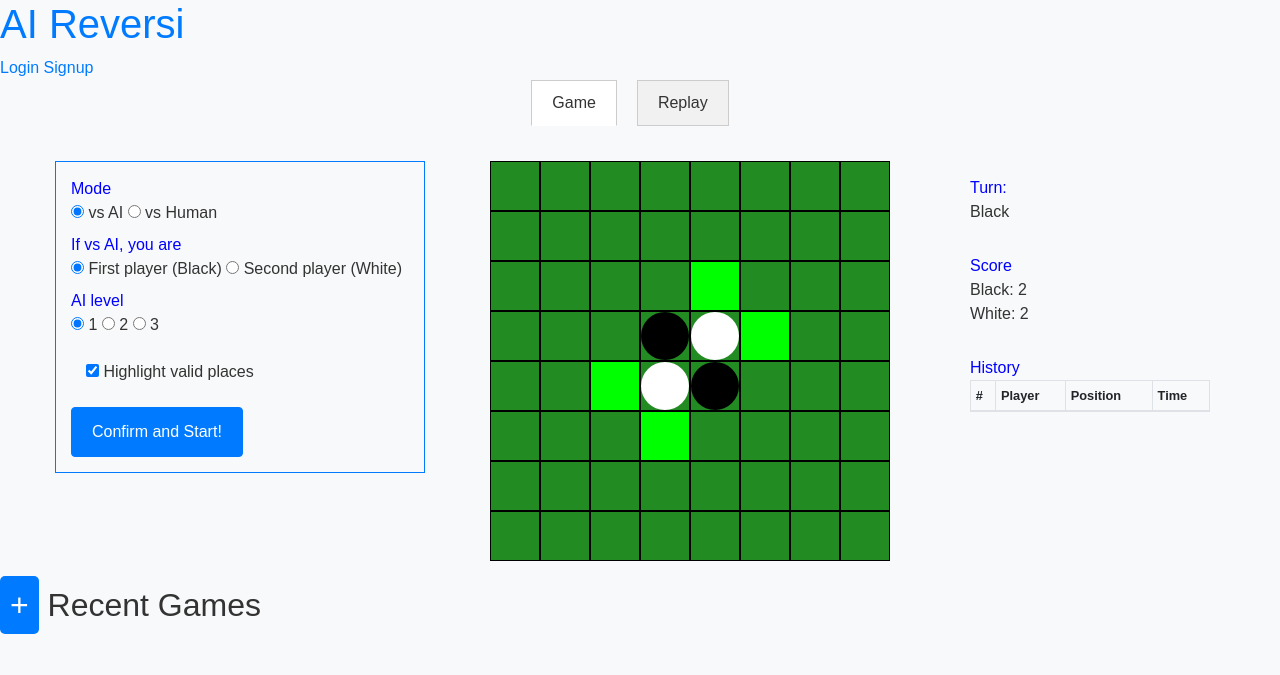
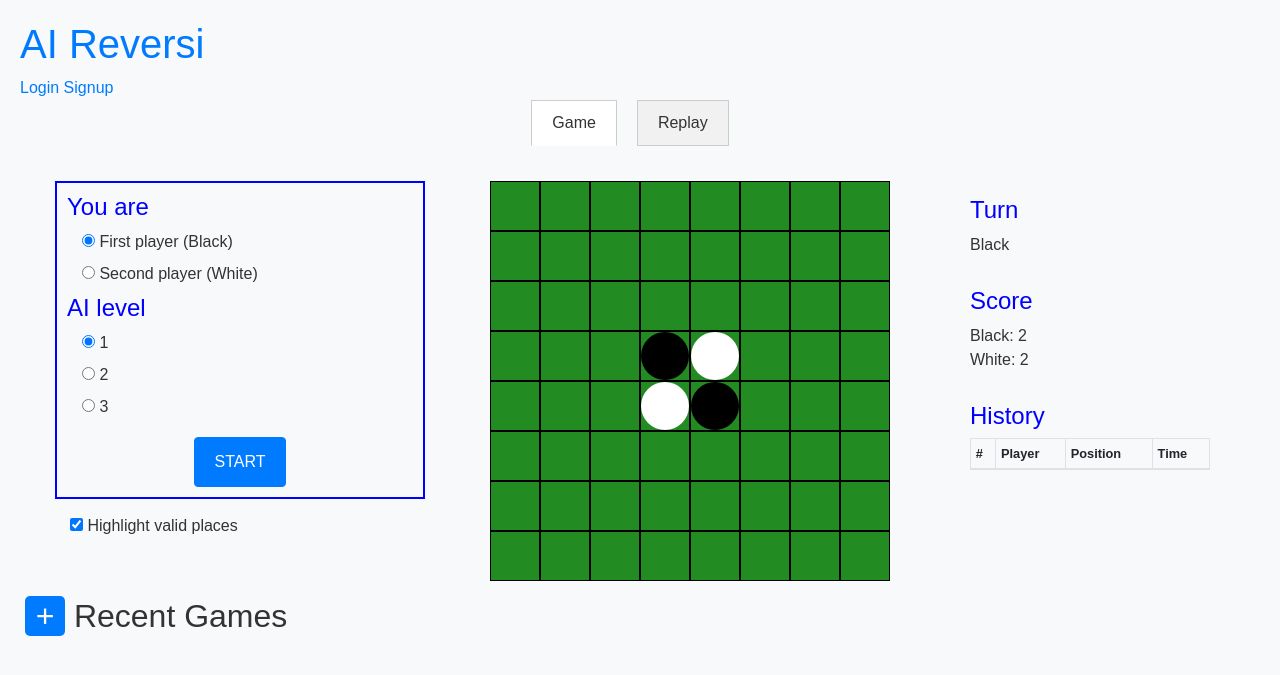
Before and after one commit to ryok247/ai-reversi, a Django app: template loginApp/templates/index.html in a window 1280 px wide. Shown: the top 675 px of the page. Run offline with Django 3.2, Linux system fonts and the light colour scheme; the template is opened without the code that fills it, so the values that code supplies are empty; some libraries are stand-ins or nearby versions.

Commit message:
UI: margin, center-alignment, font size, object size etc.

```diff
--- a/loginApp/static/css/style.css
+++ b/loginApp/static/css/style.css
@@ -10,6 +10,7 @@ body {
     color: var(--text-color);
     background-color: var(--background-color);
     overflow-x: hidden; /* Hide the horizontal scrollbar */
+    margin: 20px;
 }
 
 /* Blue text color for questions */
@@ -223,8 +224,11 @@ body {
     background-color: #007bff; /* Background color */
     color: white; /* Text color */
     border: none; /* No border */
-    padding: 10px; /* Padding */
+    padding: 0px; /* Padding */
     border-radius: 5px; /* Border radius */
+    margin-left: 5px; /* Margin to the left edge */
+    height: 2.5rem;
+    width: 2.5rem;
     cursor: pointer; /* Cursor style */
 }
 
@@ -308,3 +312,29 @@ body {
 #game-title-input {
     margin-bottom: 15px;
 }
+
+/* Style for the container that contains the radio buttons for first player and second player */
+.container-for-players {
+    display: flex;
+    flex-direction: column;
+    margin-left: 15px;
+}
+
+/* Style for the container that contains the radio buttons for AI Level */
+.container-for-levels {
+    display: flex;
+    flex-direction: column;
+    margin-left: 15px;
+}
+
+/* Style for the blue line surrounding You are and AI Level */
+.container-for-options {
+    border: 2px solid blue;
+    padding: 10px;
+}
+
+.container-for-button {
+    display: flex;
+    justify-content: center;
+    margin-top: 10px;
+}
--- a/loginApp/templates/index.html
+++ b/loginApp/templates/index.html
@@ -43,34 +43,38 @@
         <div class="container">
             <div class="row">
                 <div class="col-md-4 col-12">
-                    <div class="container border border-primary">
-                        <div class="question">Mode</div>
+                    <div class="container container-for-options">
+                        <!--
+                        <div class="question"><h4>Mode</h4></div>
                         <div>
                             <label><input type="radio" name="mode" value="cp" checked> vs AI</label>
                             <label><input type="radio" name="mode" value="manual"> vs Human</label>
                         </div>
+                        -->
 
-                        <div class="question">If vs AI, you are</div>
-                        <div>
+                        <div class="question"><h4>You are</h4></div>
+                        <div class="container-for-players">
                             <label><input type="radio" name="color" value="black" checked> First player (Black)</label>
                             <label><input type="radio" name="color" value="white"> Second player (White)</label>
                         </div>
 
-                        <div class="question">AI level</div>
-                        <div>
+                        <div class="question"><h4>AI level</h4></div>
+                        <div class="container-for-levels">
                             <label><input type="radio" name="level" value=1 checked> 1</label>
                             <label><input type="radio" name="level" value=2> 2</label>
                             <label><input type="radio" name="level" value=3> 3</label>
                         </div>
                         <!-- Checkbox that asks highlighting possible cells-->
-                        <div class="container">
-                            <form action="">
-                                <input type="checkbox" id="highlight" name="highlight" value="checked" checked>
-                                <label for="highlight">Highlight valid places</label>
-                            </form>
+
+                        <div class="container-for-button">
+                            <button type="button" class="btn btn-primary" id="confirmed-btn">START</button>
                         </div>
-
-                        <button type="button" class="btn btn-primary" id="confirmed-btn">Confirm and Start!</button>
+                    </div>
+                    <div class="container">
+                        <form action="">
+                            <input type="checkbox" id="highlight" name="highlight" value="checked" checked>
+                            <label for="highlight">Highlight valid places</label>
+                        </form>
                     </div>
                 </div>
 
@@ -83,16 +87,16 @@
                 <div class="col-md-3 col-12">
                     <div class="container">
                         <div class="turn subsection">
-                            <div class="info">Turn:</div>
+                            <div class="info"><h4>Turn</h4></div>
                             <div id="turn">Black</div>
                         </div>
                         <div class="score subsection">
-                            <div class="info">Score</div>
+                            <div class="info"><h4>Score</h4></div>
                             <div>Black: <span id="black-score">2</span></div>
                             <div>White: <span id="white-score">2</span></div>
                         </div>
                         <div class="history subsection">
-                            <div class="info">History</div>
+                            <div class="info"><h4>History</h4></div>
                             <div class="overflow-auto" style="max-height: 200px;">
                                 <table class="history-table table table-striped table-bordered border-primary table-sm">
                                     <thead>
@@ -138,7 +142,7 @@
                 </div>
                 <div class="col-md-4 col-12">
                     <div class="history-replay">
-                        <div class="info">History</div>
+                        <div class="info"><h4>History</h4></div>
                         <div class="overflow-auto" style="max-height: 400px;">
                             <table class="history-table table table-striped table-bordered border-primary table-sm">
                                 <thead>
```
